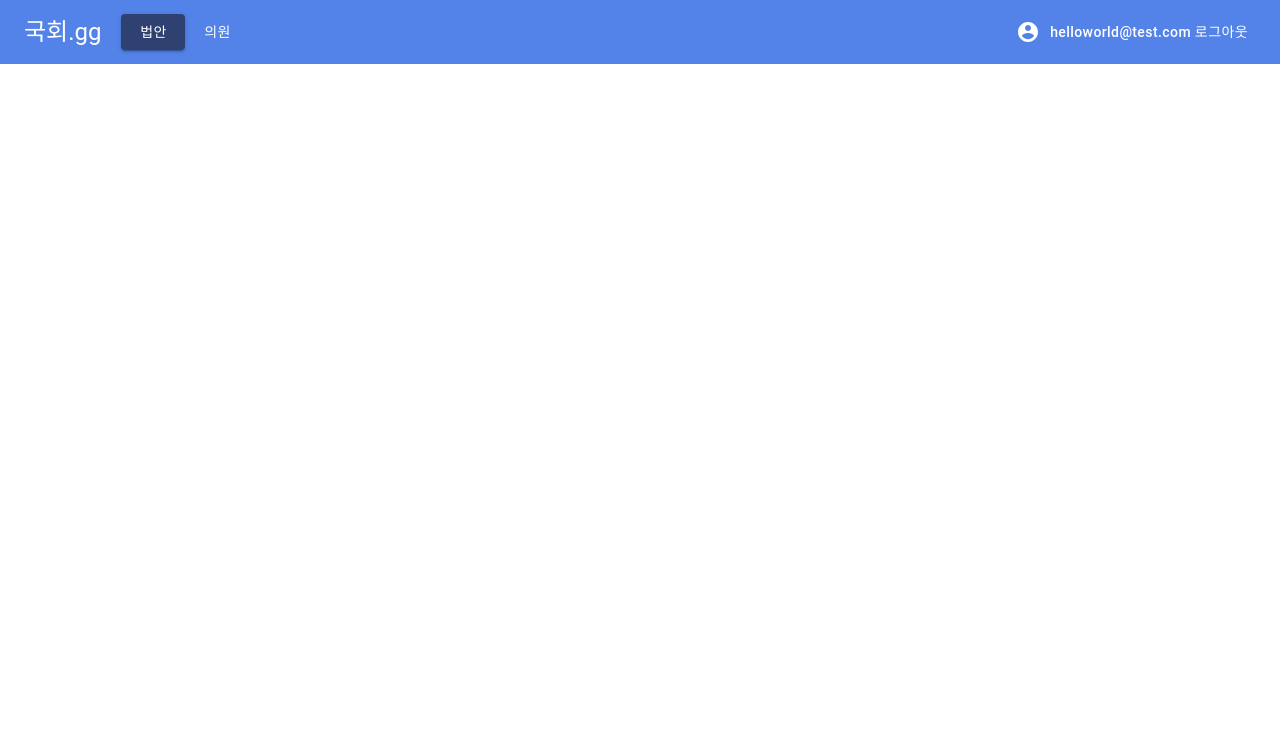
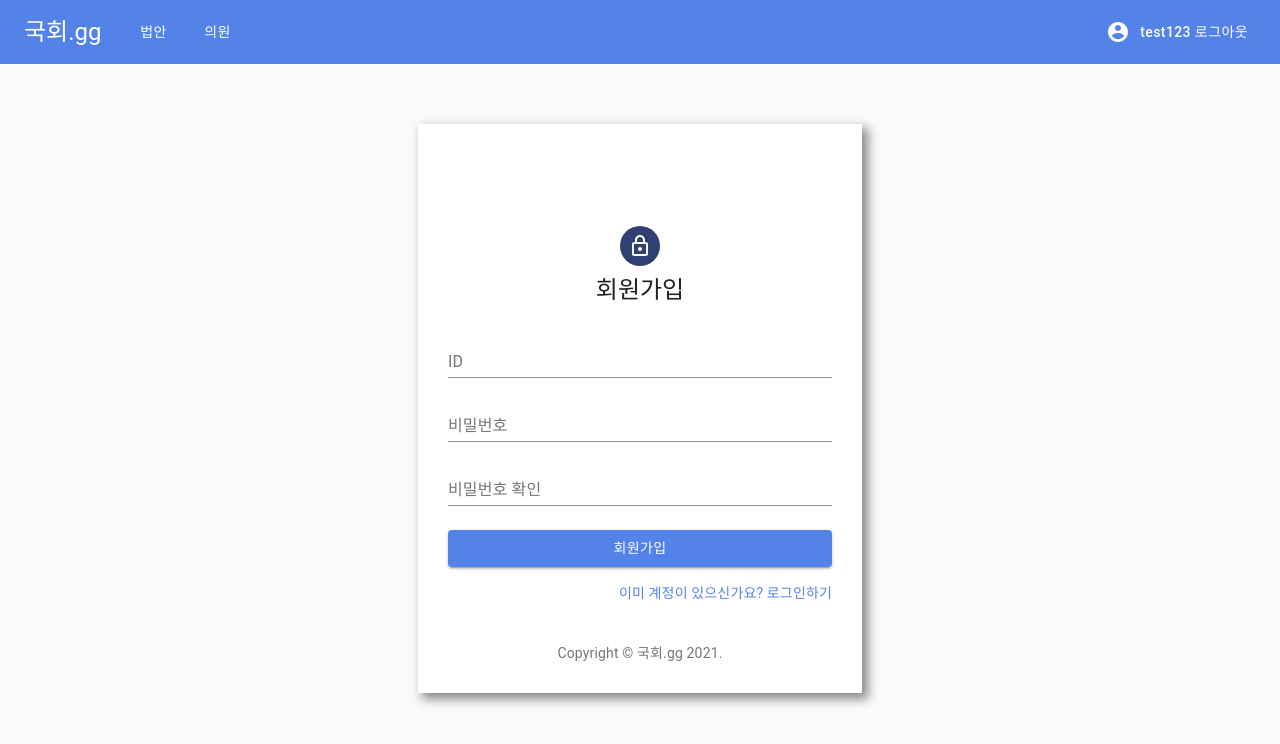
Before and after one commit to stg0123/assembly_project, a React (Create React App) app in the folder client/: page /signup in a window 1280 px wide. Shown: the top 744 px of the page. Built offline with nearby package versions, Linux system fonts and the light colour scheme.

Commit message:
[FRONTEND] 로그인 및 회원가입 설정

```diff
--- a/client/src/App.js
+++ b/client/src/App.js
@@ -29,8 +29,7 @@ function App(props) {
   const classes = useStyles();
   const [User, setUser] = useState({
     isLogin: true,
-    userEmail: 'helloworld@test.com',
-    userName: '전세환'
+    userID: 'test123'
   })
   const dataProps = {
     user: User,
@@ -41,8 +40,13 @@ function App(props) {
       <BrowserRouter>
         <Switch>
           <Route path='/person' component={(props) => <Header {...props} type='person' {...dataProps} />} />
-          <Route path='/login' component={(props) => <Header {...props} type='login' {...dataProps} />} />
+          <Route path='/signin' component={(props) => <Header {...props} type='signin' {...dataProps} />} />
+          <Route path='/signup' component={(props) => <Header {...props} type='signup' {...dataProps} />} />
           <Route path='/' component={(props) => <Header {...props} type='law' {...dataProps} />} />
+        </Switch>
+        <Switch>
+          <Route path='/signin' component={(props) => <SignIn {...props} {...dataProps} />} />
+          <Route path='/signup' component={(props) => <SignUp {...props} {...dataProps} />} />
         </Switch>
       </BrowserRouter>
     </MuiThemeProvider>
--- a/client/src/components/Header.js
+++ b/client/src/components/Header.js
@@ -32,7 +32,7 @@ const useStyles = makeStyles((theme) => ({
 
 function Header(props) {
     const { type } = props
-    const { isLogin, userEmail } = props.user
+    const { isLogin, userID } = props.user
     const classes = useStyles();
     const logout = () => {
         props.setUser({ ...props.user, isLogin: false })
@@ -49,8 +49,8 @@ function Header(props) {
                 </div>
                 {
                     isLogin
-                        ? <Button color="inherit" onClick={logout} className={classes.logoutButton}><AccountCircleIcon className={classes.icon} />{userEmail} 로그아웃</Button>
-                        : <Button color="inherit" onClick={() => { props.history.push('/login') }}><AccountCircleIcon className={classes.icon} />로그인</Button>
+                        ? <Button color="inherit" onClick={logout} className={classes.logoutButton}><AccountCircleIcon className={classes.icon} />{userID} 로그아웃</Button>
+                        : <Button color="inherit" onClick={() => { props.history.push('/signin') }}><AccountCircleIcon className={classes.icon} />로그인</Button>
                 }
 
             </Toolbar>
--- a/client/src/components/SignIn.js
+++ b/client/src/components/SignIn.js
@@ -12,6 +12,8 @@ import Typography from '@material-ui/core/Typography';
 import { makeStyles } from '@material-ui/core/styles';
 import Container from '@material-ui/core/Container';
 import { useState } from 'react';
+
+import crypto from 'crypto';
 
 function Copyright() {
     return (
@@ -53,16 +55,46 @@ const useStyles = makeStyles((theme) => ({
     },
 }));
 
-export default function SignIn() {
+export default function SignIn(props) {
     const classes = useStyles();
     const [userInfo, setUserInfo] = useState({});
 
     const changeUserInfo = (e) => {
         setUserInfo({ ...userInfo, [e.target.name]: e.target.value });
     }
+
+    const doCheck=(data)=>{return {success:true,message:'비밀번호가 일치하지 않습니다.'}}
+
     const onSubmit = () => {
-        console.log(userInfo);
+        if(!userInfo.ID){
+            alert('ID가 입력되지 않았습니다.')
+            return
+        }
+        if(!userInfo.password){
+            alert('비밀번호가 입력되지 않았습니다.')
+            return
+        }
+        const {success,message}=doCheck({
+            ID:userInfo.ID,
+            Password:crypto.createHash('sha256').update(userInfo.password).digest('hex')
+        })
+        if(success){
+            alert('로그인되었습니다.')
+            props.setUser({
+                isLogin:true,
+                userID:userInfo.ID
+            })
+            props.history.push('/')
+        } else{
+            alert(`로그인에 실패했습니다. ${message}`)
+        }
     }
+    const onKeyPress = (e) =>{
+        if(e.key==='Enter'){
+            onSubmit()
+        }
+    }
+
 
     return (
         <Container component="main" maxWidth="xs" className={classes.container}>
@@ -80,11 +112,12 @@ export default function SignIn() {
                             <TextField
                                 variant="standard"
                                 fullWidth
-                                id="email"
-                                label="이메일 주소"
-                                name="email"
-                                autoComplete="email"
+                                id="ID"
+                                label="ID"
+                                name="ID"
+                                autoComplete="ID"
                                 onChange={e => changeUserInfo(e)}
+                                onKeyPress={onKeyPress}
                             />
                         </Grid>
                         <Grid item xs={12}>
@@ -97,6 +130,7 @@ export default function SignIn() {
                                 id="password"
                                 autoComplete="current-password"
                                 onChange={e => changeUserInfo(e)}
+                                onKeyPress={onKeyPress}
                             />
                         </Grid>
                     </Grid>
@@ -112,7 +146,7 @@ export default function SignIn() {
           </Button>
                     <Grid container justify="flex-end">
                         <Grid item>
-                            <Link href="#" variant="body2">
+                            <Link onClick={()=>{props.history.push('signup')}} variant="body2">
                                 처음이신가요? 회원가입하기
               </Link>
                         </Grid>
--- a/client/src/components/SignUp.js
+++ b/client/src/components/SignUp.js
@@ -12,6 +12,8 @@ import Typography from '@material-ui/core/Typography';
 import { makeStyles } from '@material-ui/core/styles';
 import Container from '@material-ui/core/Container';
 import { useState } from 'react';
+
+import crypto from 'crypto';
 
 function Copyright() {
     return (
@@ -53,15 +55,44 @@ const useStyles = makeStyles((theme) => ({
     },
 }));
 
-export default function SignUp() {
+export default function SignUp(props) {
     const classes = useStyles();
     const [userInfo, setUserInfo] = useState({});
 
     const changeUserInfo = (e) => {
         setUserInfo({ ...userInfo, [e.target.name]: e.target.value });
     }
+
+    const doCheck=(data)=>{return {success:true,message:'이미 존재하는 계정입니다.'}}
+
     const onSubmit = () => {
-        console.log(userInfo);
+        if(!userInfo.ID){
+            alert('ID가 입력되지 않았습니다.')
+            return
+        }
+        if(!userInfo.password){
+            alert('비밀번호가 입력되지 않았습니다.')
+            return
+        }
+        if (userInfo.password !== userInfo.passwordConfirm) {
+            alert('비밀번호와 비밀번호 확인이 일치하지 않습니다.')
+            return
+        }
+        const {success,message}=doCheck({
+            ID:userInfo.ID,
+            Password:crypto.createHash('sha256').update(userInfo.password).digest('hex')
+        })
+        if(success){
+            alert('회원가입에 성공했습니다. 로그인해 주십시오.')
+            props.history.push('/signin')
+        } else{
+            alert(`회원가입에 실패했습니다. ${message}`)
+        }
+    }
+    const onKeyPress = (e) =>{
+        if(e.key==='Enter'){
+            onSubmit()
+        }
     }
 
     return (
@@ -74,17 +105,18 @@ export default function SignUp() {
                 <Typography component="h1" variant="h5">
                     회원가입
         </Typography>
-                <form className={classes.form} noValidate >
+                <form className={classes.form} noValidate onSubmit={onSubmit}>
                     <Grid container spacing={2}>
                         <Grid item xs={12}>
                             <TextField
                                 variant="standard"
                                 fullWidth
-                                id="email"
-                                label="이메일 주소"
-                                name="email"
-                                autoComplete="email"
+                                id="ID"
+                                label="ID"
+                                name="ID"
+                                autoComplete="ID"
                                 onChange={e => changeUserInfo(e)}
+                                onKeyPress={onKeyPress}
                             />
                         </Grid>
                         <Grid item xs={12}>
@@ -97,6 +129,19 @@ export default function SignUp() {
                                 id="password"
                                 autoComplete="current-password"
                                 onChange={e => changeUserInfo(e)}
+                                onKeyPress={onKeyPress}
+                            />
+                        </Grid>
+                        <Grid item xs={12}>
+                            <TextField
+                                variant="standard"
+                                fullWidth
+                                name="passwordConfirm"
+                                label="비밀번호 확인"
+                                type="password"
+                                id="passwordConfirm"
+                                onChange={e => changeUserInfo(e)}
+                                onKeyPress={onKeyPress}
                             />
                         </Grid>
                     </Grid>
@@ -112,7 +157,7 @@ export default function SignUp() {
           </Button>
                     <Grid container justify="flex-end">
                         <Grid item>
-                            <Link href="#" variant="body2">
+                            <Link onClick={() => { props.history.push('signin') }} variant="body2">
                                 이미 계정이 있으신가요? 로그인하기
               </Link>
                         </Grid>
```
Also changed, not shown: client/package.json (line endings or trailing spaces), 1 other file (tests, documents, lock files or other folders).
